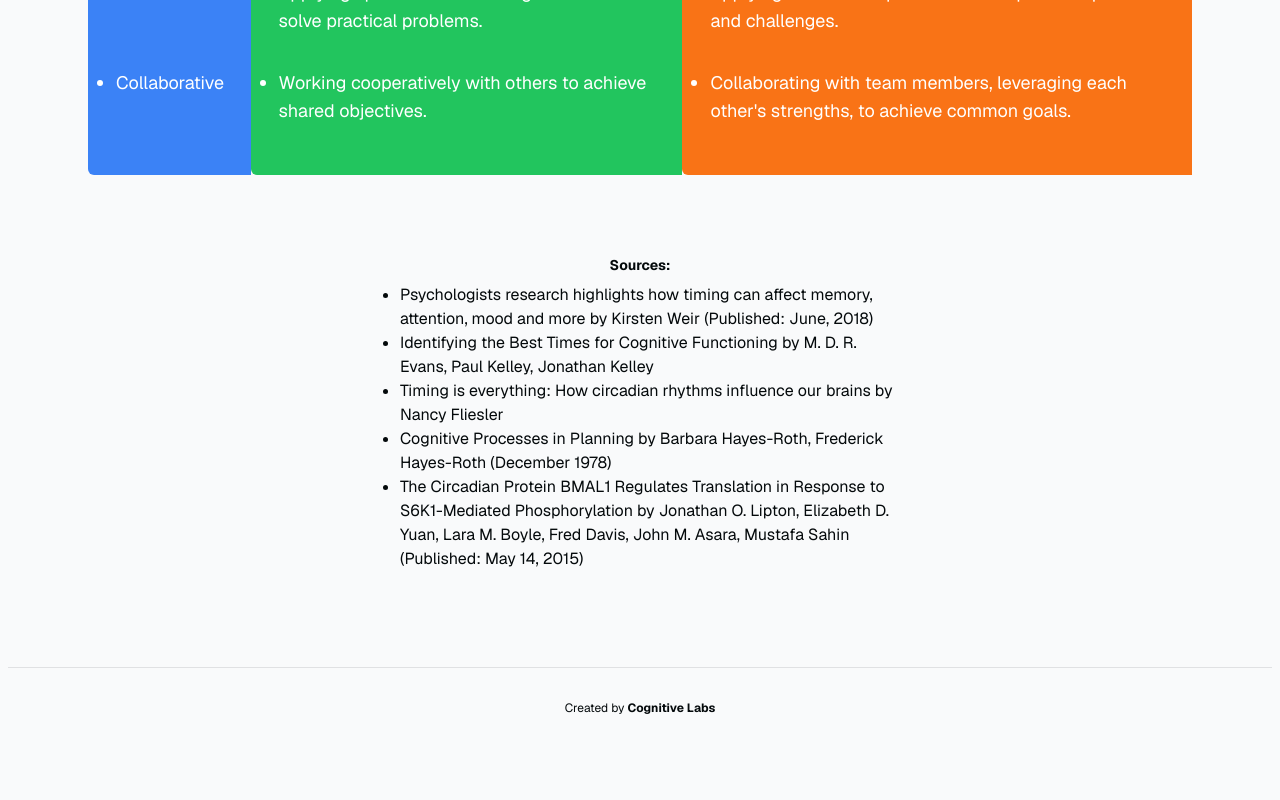
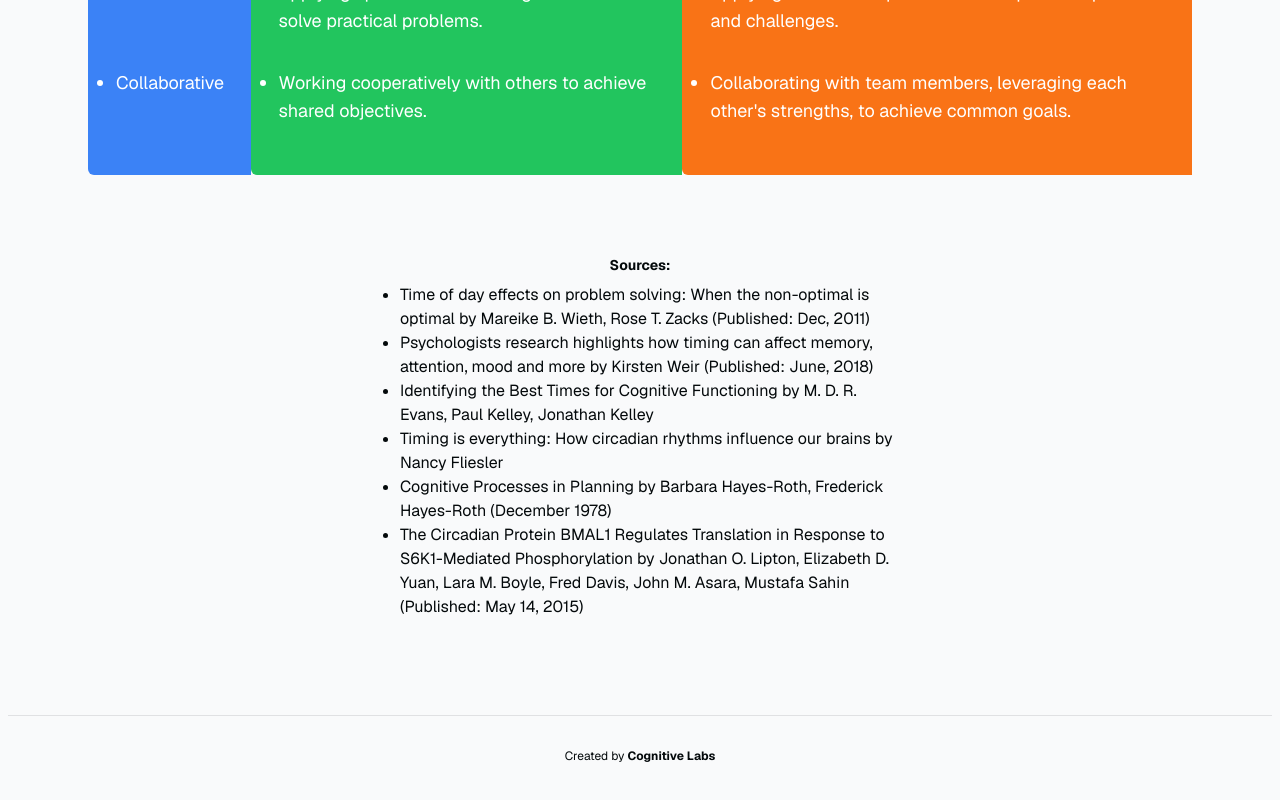
Before and after one commit to Enjoyweaver/CognitiveLabs, a Next.js app: page /cognitive in a window 1280 px wide. Shown: the part 1253-2053 px from the top of the page. Before the commit the page ends 2009 px from the top, so only its background shows below. Built offline with nearby package versions, Linux system fonts and the light colour scheme.

Commit message:
new source

```diff
--- a/app/cognitive/page.tsx
+++ b/app/cognitive/page.tsx
@@ -170,6 +170,17 @@ export default function Cognitive() {
         <ul className="list-disc pl-4 ">
           <li>
             <a
+              href="https://www.tandfonline.com/doi/abs/10.1080/13546783.2011.625663"
+              target="_blank"
+              rel="noreferrer"
+            >
+              Time of day effects on problem solving: When the non-optimal is
+              optimal
+            </a>{" "}
+            by Mareike B. Wieth, Rose T. Zacks (Published: Dec, 2011)
+          </li>
+          <li>
+            <a
               href="https://www.apa.org/monitor/2018/06/good-timing"
               target="_blank"
               rel="noreferrer"
```
